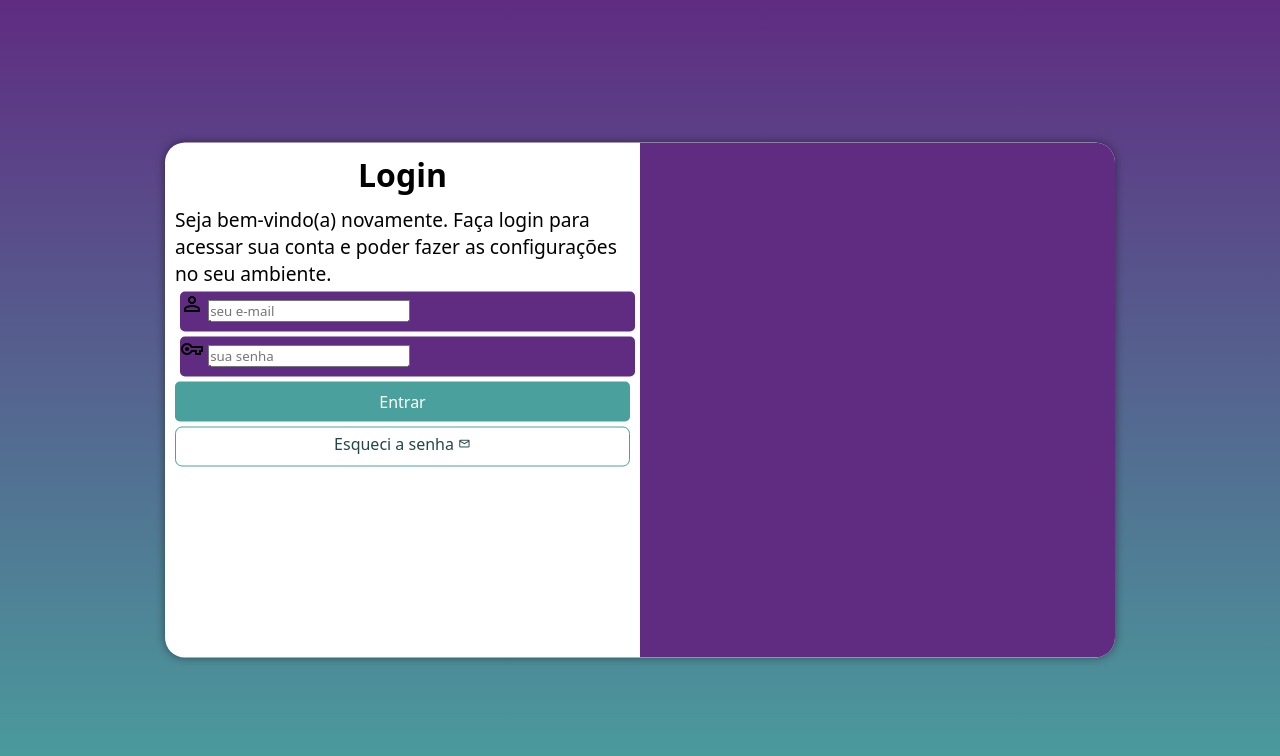
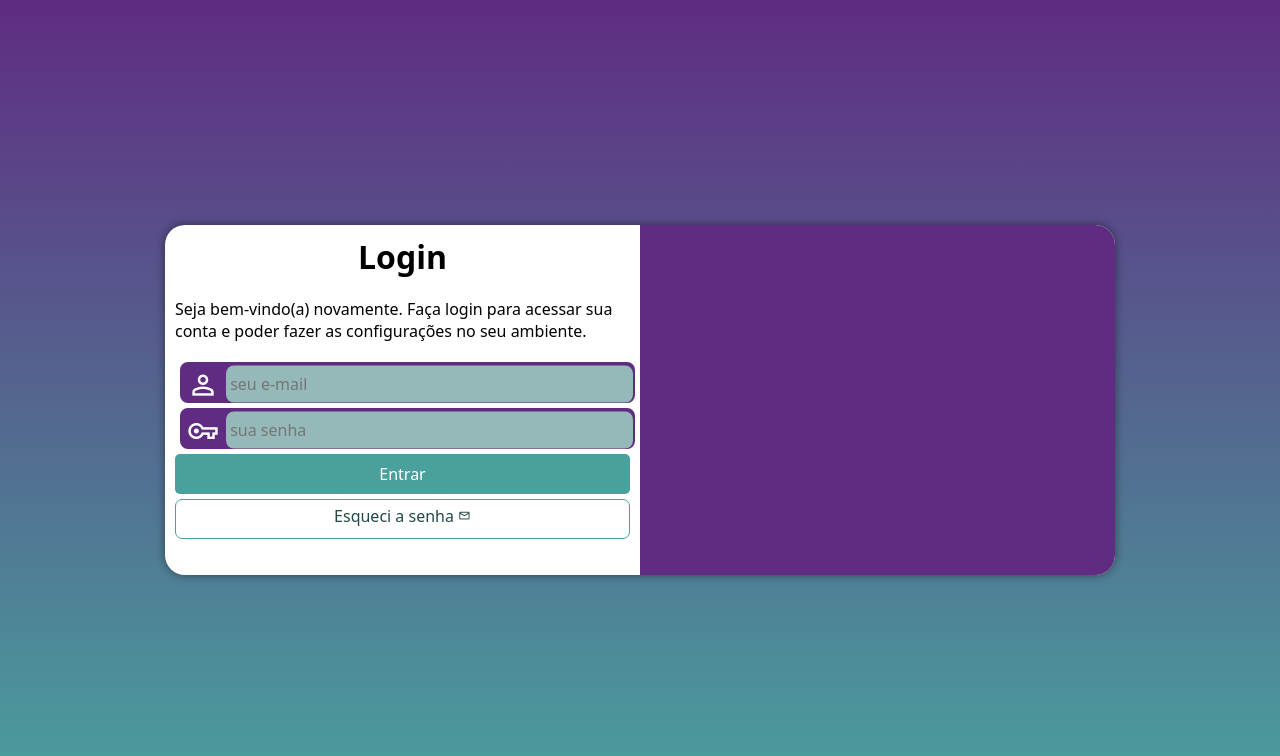
Before and after one commit to Rodrigo-oliv3r/projeto-login, a plain HTML site: page index.html in a window 1280 px wide. Drawn offline with nearby package versions, Linux system fonts and the light colour scheme.

Commit message:
atualizando projeto

```diff
--- a/estilos/media-query.css
+++ b/estilos/media-query.css
@@ -7,6 +7,7 @@
 
     section#login{
         width: 80vw;
+        height: 300px;
     }
 
     section#login > div#imagem{
@@ -26,6 +27,7 @@
     }
     section#login{
         width: 950px;
+        height: 350px;
     }
     section#login > div#imagem {
         float: right;
@@ -40,6 +42,7 @@
         font-size: 2em;
     }
     div#formulario > p {
-        font-size: 1.2em;
+        font-size: 1em;
+        margin: 20px 0px;
     }
 }
--- a/estilos/style.css
+++ b/estilos/style.css
@@ -26,7 +26,6 @@ section#login{
     position: absolute;
     top: 50%;
     left: 50%;
-    transform: translate(-50%, -50%);
     overflow: hidden;
 
     background-color: white;
@@ -35,6 +34,7 @@ section#login{
     border-radius: 20px;
     box-shadow: 0px 0px 10px rgba(0, 0, 0, 0.450);
 
+    transform: translate(-50%, -50%);
     transition: width 0.3s, height 0.3s;
     transition-timing-function: ease;
 }
@@ -57,13 +57,35 @@ div#formulario > p {
     font-size: 0.8em;
 }
 
+div.campo > span {
+    color: white;
+    font-size: 2em;
+    width: 40px;
+    padding: 5px;
+}
+
+div.campo > input {
+    background-color: #94b9b8;
+    font-size: 1em;
+    width: calc(100% - 44.5px);
+    height: 100%;
+    border: 0px;
+    border-radius: 8px;
+    padding: 4px;
+    transform: translatey(-11.5px);
+
+}
+div.campo > input:focus {
+    background-color: white;
+}
 
 form > div.campo {
     background-color: #5f2c82;
+    border: 2px solid #5f2c82;
     display: block;
     width: 100%;
-    height: 40px;
-    border-radius: 5px;
+    height: 41px;
+    border-radius: 8px;
     margin: 5px 5px;
 }
 div.campo > label {
```
